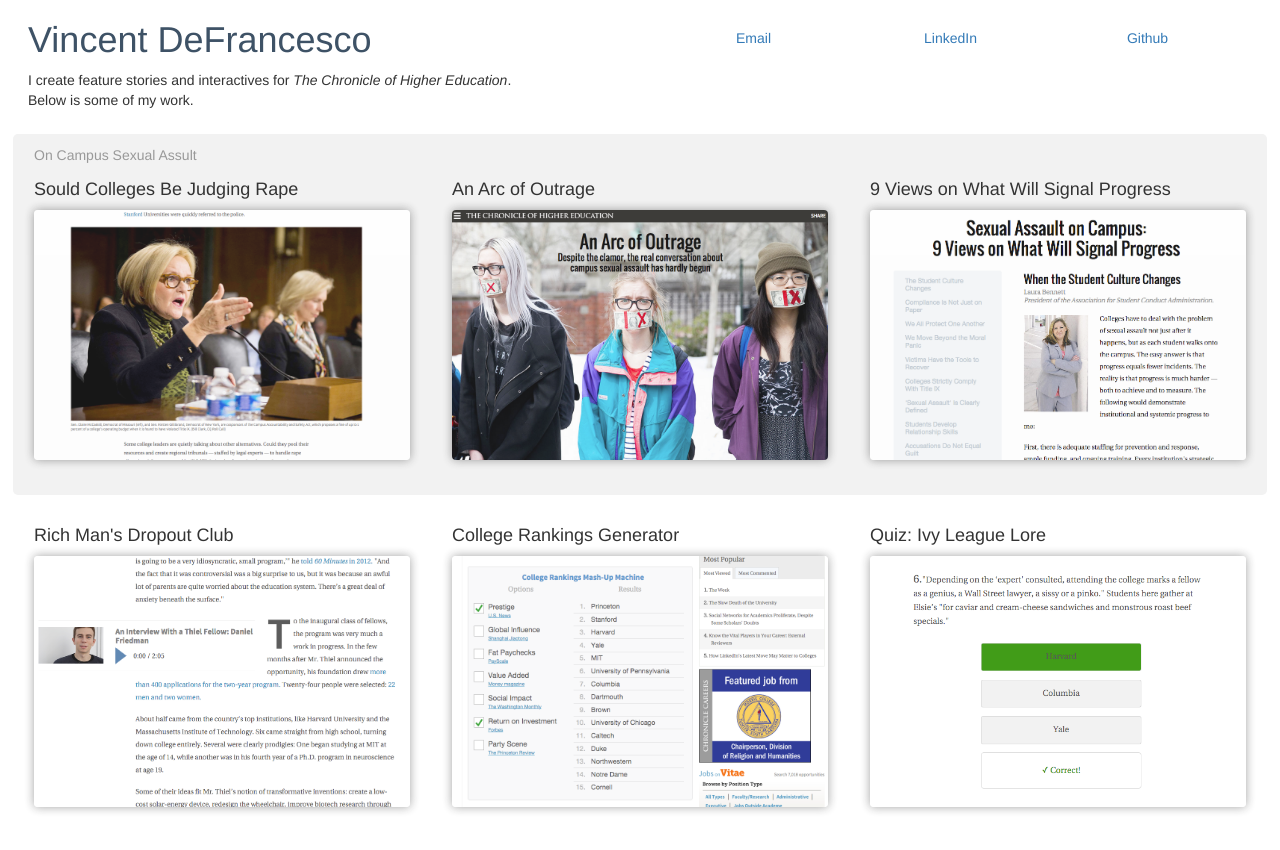
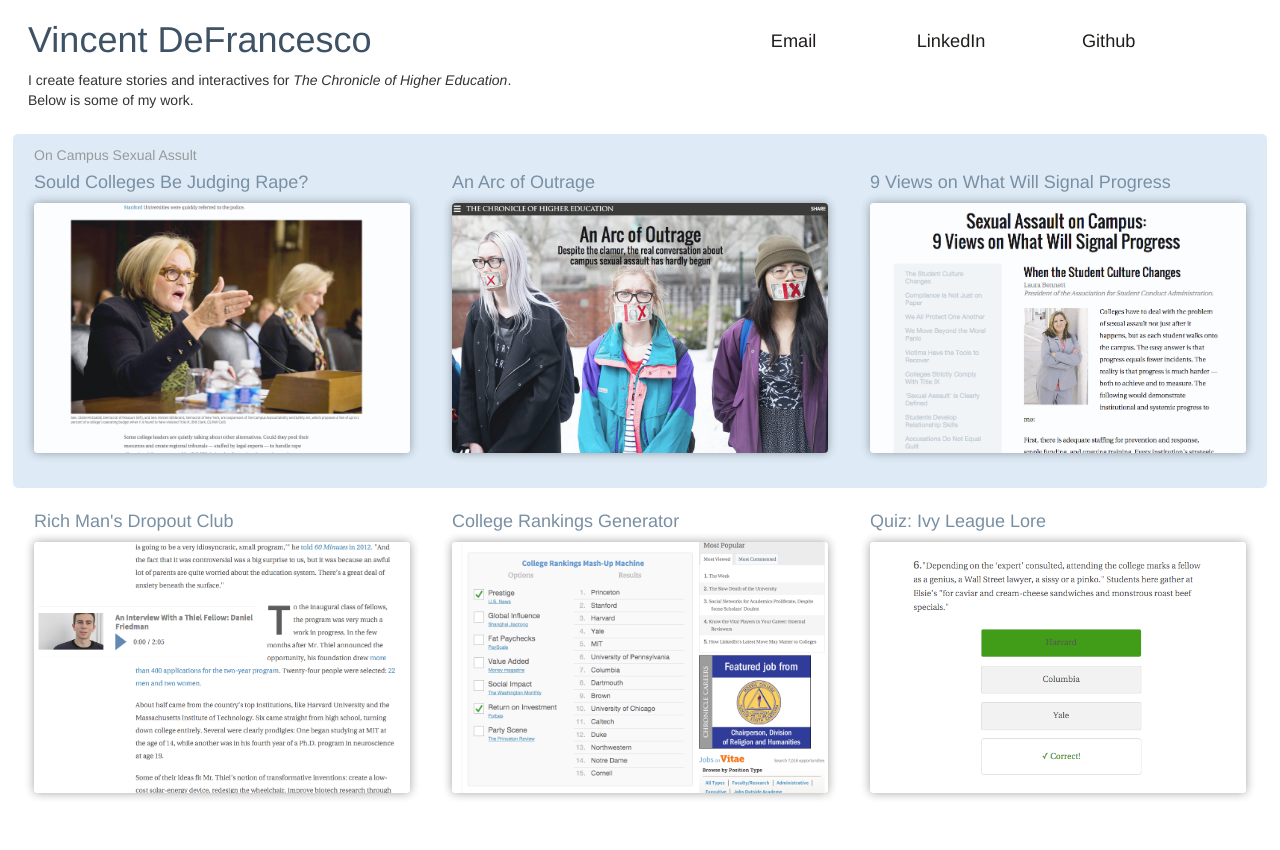
Before and after one commit to vdefranc/portfolio-site, a plain HTML site: page index.html in a window 1280 px wide. Drawn offline with Linux system fonts and the light colour scheme.

Commit message:
style adjustments

```diff
--- a/css/main.css
+++ b/css/main.css
@@ -1,9 +1,9 @@
-/*body {
-	background-color: #F2F2F2;
-}*/
+body {
+	overflow-x: hidden;
+}
+
 h1 {
 	color: #3E5266;
-	/*float: left;*/
 }
 
 h1, h2 {
@@ -20,7 +20,7 @@ ul {
 	clear: right;
 	overflow: hidden;
 	/*float: right;*/
-	/*width: 80%;*/
+	width: 80%;
 	padding: 2em 0;
 }
 
@@ -28,6 +28,18 @@ ul li {
 	width: 33%;
 	float: left;
 	text-align: center;
+	font-size: 1.3em;
+}
+ul li a {
+	color: #201E1C !important;
+	text-decoration: none;
+	opacity: 1;
+}
+
+ul li a:hover {
+	/*color: #201E1C !important;*/
+	text-decoration: none;
+	opacity: 0.6;
 }
 
 .row {
@@ -48,14 +60,19 @@ ul li {
 }
 
 .package-wrapper {
-	background-color: #F2F2F2;
+	background-color: #DEEBF7;
 	overflow: hidden;
 	padding: 1em 0;
 	border-radius: 5px;
 }
 
 .item {
-	padding: 0.5em 1.5em 1.5em;
+	padding: 1.5em;
+	padding-top: 0;
+}
+
+.item h4 {
+	color: #798FA3;
 }
 
 .item img {
--- a/index.html
+++ b/index.html
@@ -15,11 +15,11 @@
 	</head>
 	<body>
 		<div class="row">
-			<div class="col-xs-6">
+			<div class="col-sm-6">
 				<h1>Vincent DeFrancesco</h1>
 				<p>I create feature stories and interactives for <em>The Chronicle of Higher Education</em>.<br />Below is some of my work.</p>
 			</div>
-			<div class="col-xs-6">
+			<div class="col-sm-6">
 				<ul>
 					<li><a target="_blank" href="">Email</a></li>
 					<li><a target="_blank" href="">LinkedIn</a></li>
@@ -32,7 +32,7 @@
 			<div class="package-wrapper">
 				<h3 class="kicker">On Campus Sexual Assult</h3>
 				<div class="item col-sm-4">
-					<h4>Sould Colleges Be Judging Rape</h4>
+					<h4>Sould Colleges Be Judging Rape?</h4>
 					<a target="_blank" class="project-link" href="//chronicle.com/article/Should-Colleges-Be-Judging/229263/">
 	                    <img src="img/judgement.png" />
 	                </a>
```
